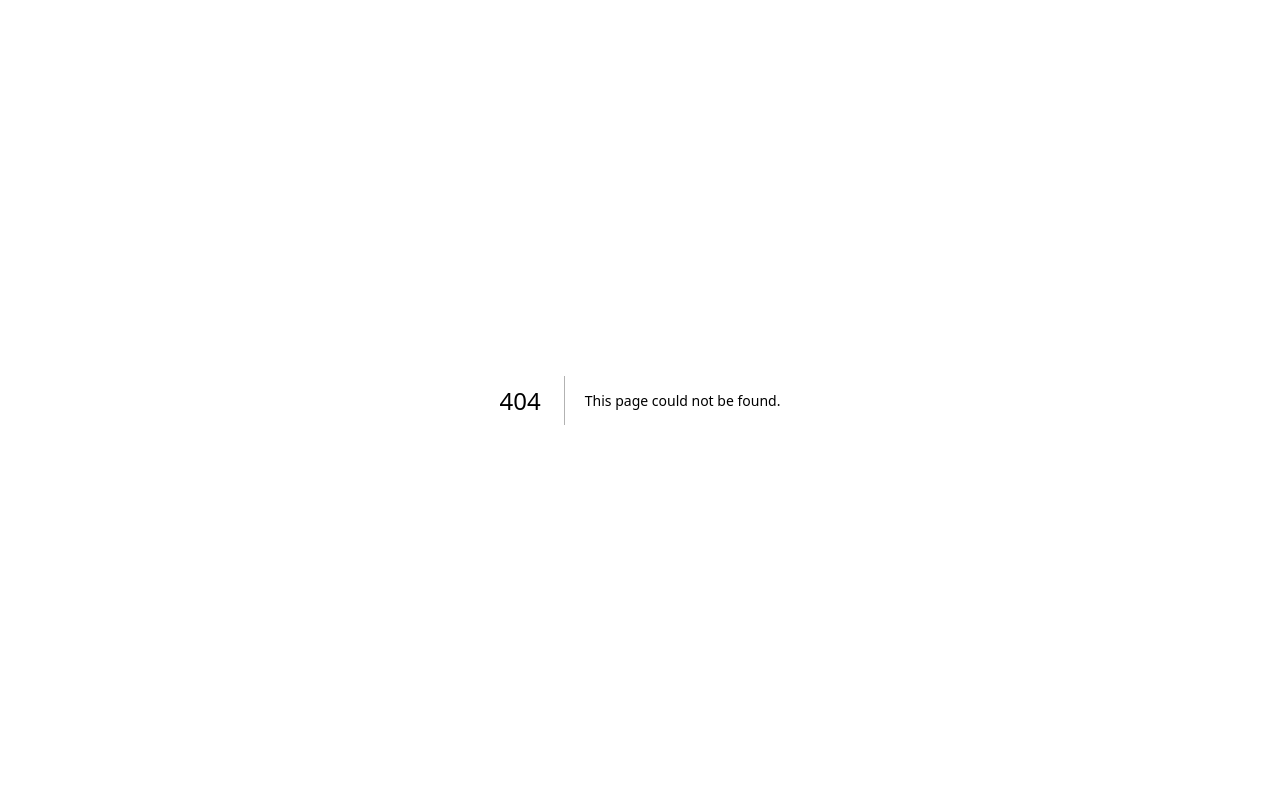
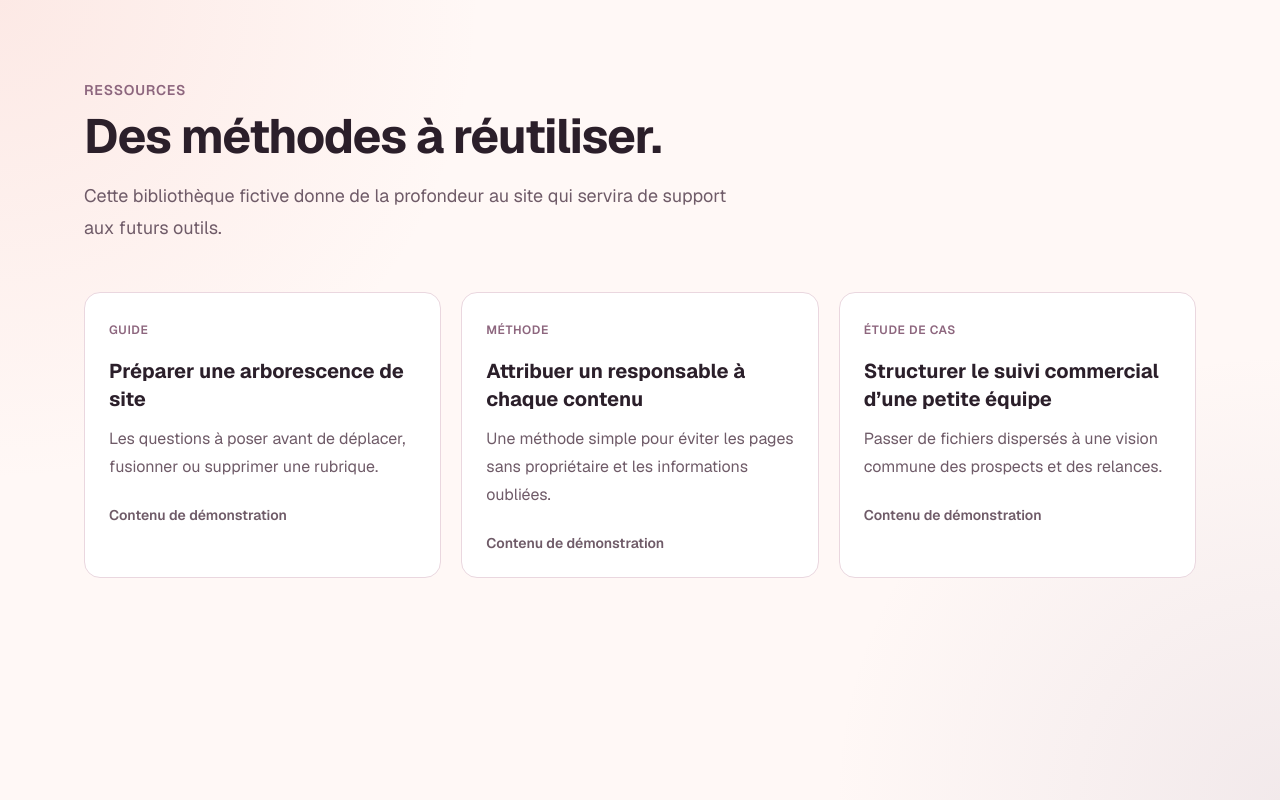
Before and after one commit to sebastien-duhaillier/la-bonne-branche, a Next.js app: page /ressources in a window 1280 px wide. Before the commit this address had no page. Built offline with nearby package versions, Linux system fonts and the light colour scheme.

Commit message:
feat: ajouter app/ressources/page.tsx

```diff
--- /dev/null
+++ b/app/ressources/page.tsx
@@ -0,0 +1,68 @@
+import type { Metadata } from "next";
+
+export const metadata: Metadata = {
+  title: "Ressources",
+  description: "Guides et études de cas de La Bonne Branche.",
+};
+
+const resources = [
+  {
+    type: "Guide",
+    title: "Préparer une arborescence de site",
+    description:
+      "Les questions à poser avant de déplacer, fusionner ou supprimer une rubrique.",
+  },
+  {
+    type: "Méthode",
+    title: "Attribuer un responsable à chaque contenu",
+    description:
+      "Une méthode simple pour éviter les pages sans propriétaire et les informations oubliées.",
+  },
+  {
+    type: "Étude de cas",
+    title: "Structurer le suivi commercial d’une petite équipe",
+    description:
+      "Passer de fichiers dispersés à une vision commune des prospects et des relances.",
+  },
+];
+
+export default function ResourcesPage() {
+  return (
+    <main>
+      <section className="mx-auto max-w-6xl px-5 py-16 sm:py-20">
+        <p className="text-sm font-semibold uppercase tracking-wider text-primary">
+          Ressources
+        </p>
+        <h1 className="mt-3 text-4xl font-bold tracking-tight text-foreground sm:text-5xl">
+          Des méthodes à réutiliser.
+        </h1>
+        <p className="mt-5 max-w-2xl text-lg leading-8 text-muted">
+          Cette bibliothèque fictive donne de la profondeur au site qui servira
+          de support aux futurs outils.
+        </p>
+
+        <div className="mt-12 grid gap-5 md:grid-cols-3">
+          {resources.map((resource) => (
+            <article
+              key={resource.title}
+              className="rounded-2xl border border-border bg-surface p-6"
+            >
+              <span className="text-xs font-semibold uppercase tracking-wider text-primary">
+                {resource.type}
+              </span>
+              <h2 className="mt-4 text-xl font-bold text-foreground">
+                {resource.title}
+              </h2>
+              <p className="mt-3 leading-7 text-muted">
+                {resource.description}
+              </p>
+              <p className="mt-6 text-sm font-semibold text-muted">
+                Contenu de démonstration
+              </p>
+            </article>
+          ))}
+        </div>
+      </section>
+    </main>
+  );
+}
```
